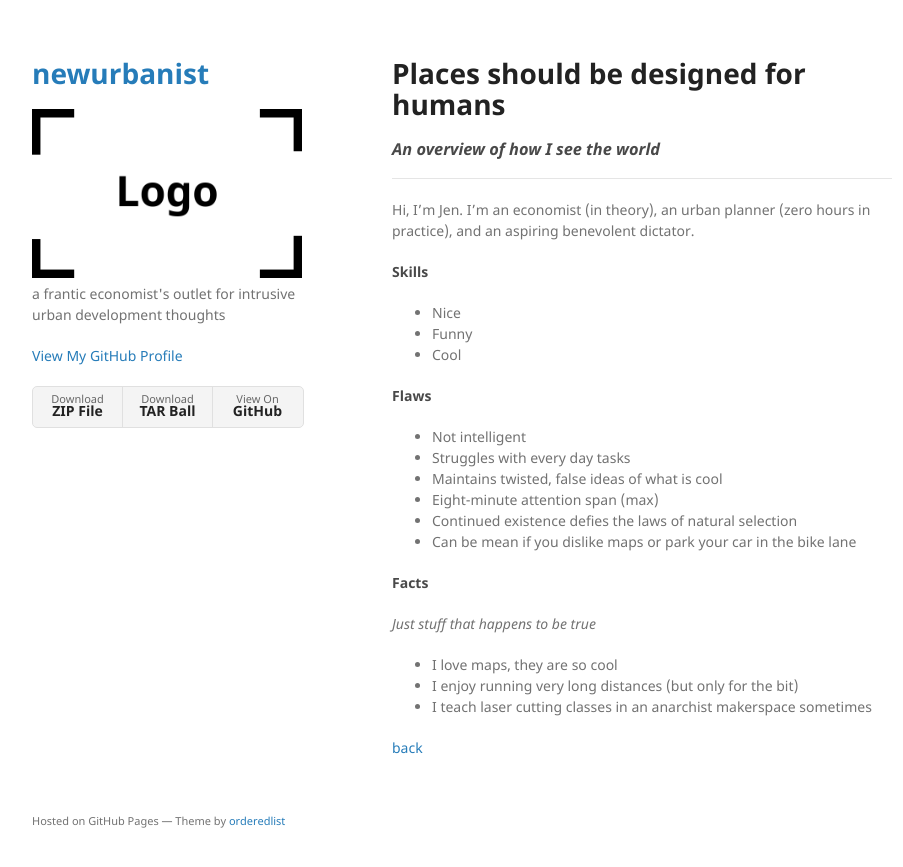
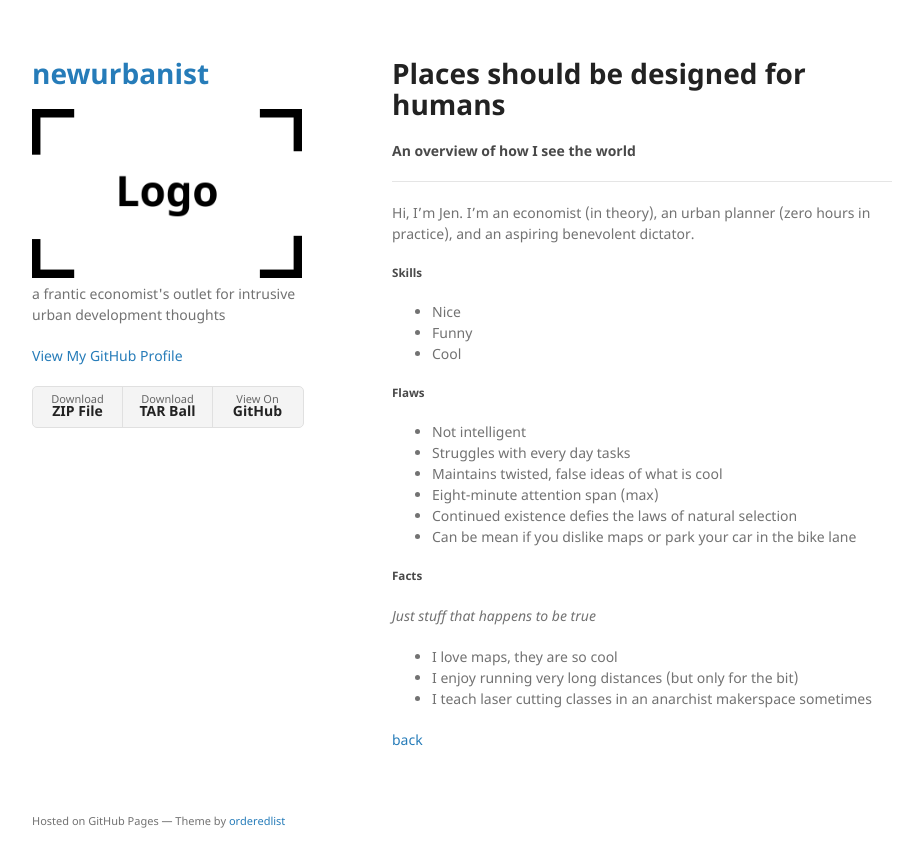
Before and after one commit to newurbanist/newurbanist.github.io, a Jekyll site: the page built from another-page.md, in a window 1280 px wide. Shown: the top 867 px of the page, without its empty margins (178-1081 px from the left). Built offline with Jekyll 4.4.1, drawn with Linux system fonts in a browser that asks for light colours; our own code applies the rules of GitHub Pages for plain Markdown files.

```diff
--- a/another-page.md
+++ b/another-page.md
@@ -3,17 +3,19 @@ layout: default
 ---
 
 # Places should be designed for humans
-### _An overview of how I see the world_
+#### An overview of how I see the world
 * * *
 
 Hi, I'm Jen. I'm an economist (in theory), an urban planner (zero hours in practice), and an aspiring benevolent dictator.
 
-#### Skills
+
+##### Skills
 - Nice
 - Funny
 - Cool
 
-#### Flaws
+
+##### Flaws
 - Not intelligent
 - Struggles with every day tasks
 - Maintains twisted, false ideas of what is cool
@@ -21,10 +23,12 @@ Hi, I'm Jen. I'm an economist (in theory), an urban planner (zero hours in pract
 - Continued existence defies the laws of natural selection
 - Can be mean if you dislike maps or park your car in the bike lane
 
-#### Facts
+
+##### Facts
 _Just stuff that happens to be true_
 - I love maps, they are so cool
 - I enjoy running very long distances (but only for the bit)
 - I teach laser cutting classes in an anarchist makerspace sometimes
 
+
 [back](./)
```
